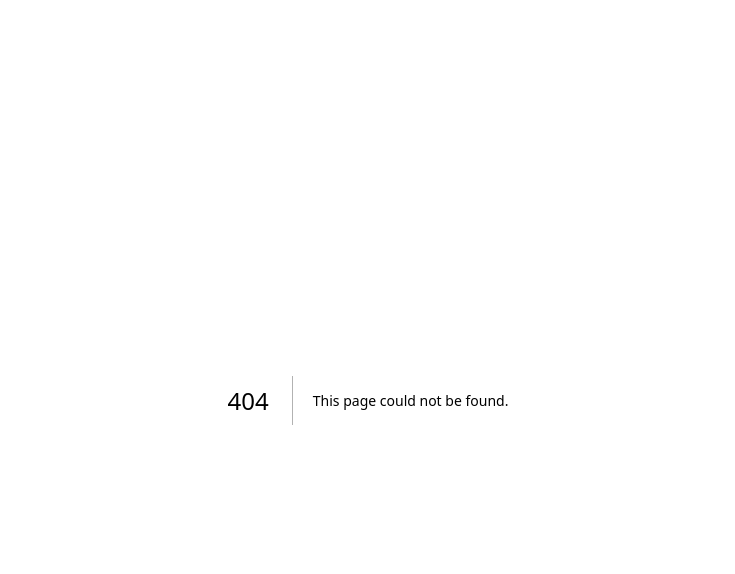
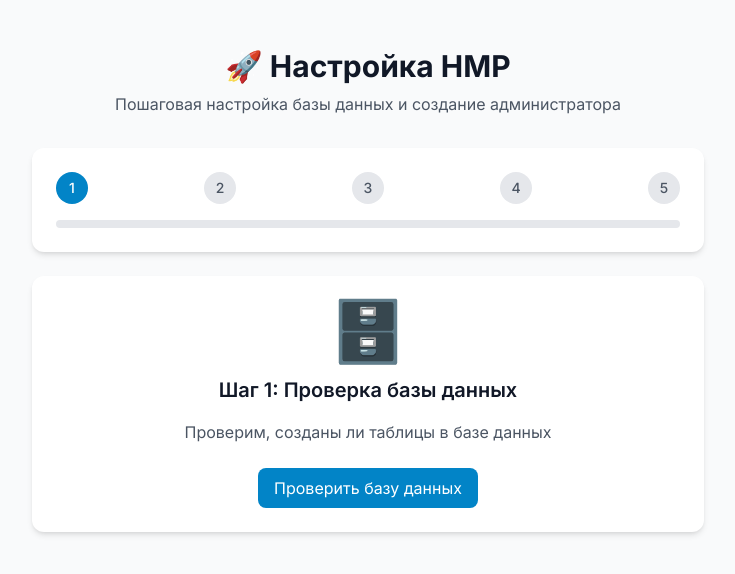
Before and after one commit to alexeysimashkin/nmr, a Next.js app: page /setup in a window 1280 px wide. Before the commit this address had no page. Shown: the top 574 px of the page, without its empty margins (272-1007 px from the left). Built offline with nearby package versions, Linux system fonts and the light colour scheme.

Commit message:
Create page.tsx

```diff
--- /dev/null
+++ b/app/setup/page.tsx
@@ -0,0 +1,250 @@
+'use client'
+
+import { useState } from 'react'
+import { useRouter } from 'next/navigation'
+
+export default function Setup() {
+  const [step, setStep] = useState(1)
+  const [sqlCode, setSqlCode] = useState('')
+  const [message, setMessage] = useState('')
+  const [loading, setLoading] = useState(false)
+  const [dbUrl, setDbUrl] = useState('')
+  const router = useRouter()
+
+  const checkDatabase = async () => {
+    setLoading(true)
+    setMessage('Проверяю базу данных...')
+
+    try {
+      const response = await fetch('/api/setup/check-db')
+      const data = await response.json()
+
+      if (data.tablesExist) {
+        setMessage('✅ База данных настроена! Таблицы существуют.')
+        setStep(3)
+      } else {
+        setMessage('❌ Таблицы не найдены. Нужно создать.')
+        setStep(2)
+      }
+    } catch (error) {
+      setMessage('❌ Ошибка подключения: ' + String(error))
+    } finally {
+      setLoading(false)
+    }
+  }
+
+  const createTables = async () => {
+    setLoading(true)
+    setMessage('Создаю таблицы...')
+
+    try {
+      const response = await fetch('/api/setup/create-tables')
+      const data = await response.json()
+
+      if (data.success) {
+        setMessage('✅ Таблицы созданы успешно!')
+        setStep(3)
+      } else {
+        setMessage('❌ Ошибка: ' + data.error)
+      }
+    } catch (error) {
+      setMessage('❌ Ошибка: ' + String(error))
+    } finally {
+      setLoading(false)
+    }
+  }
+
+  const createAdmin = async () => {
+    setLoading(true)
+    setMessage('Создаю администратора...')
+
+    try {
+      const response = await fetch('/api/setup/create-admin')
+      const data = await response.json()
+
+      if (data.success) {
+        setMessage('✅ Администратор создан! Email: admin@aso.ru, Пароль: admin123')
+        setStep(4)
+      } else {
+        setMessage('❌ Ошибка: ' + data.error)
+      }
+    } catch (error) {
+      setMessage('❌ Ошибка: ' + String(error))
+    } finally {
+      setLoading(false)
+    }
+  }
+
+  const createTestBooking = async () => {
+    setLoading(true)
+    setMessage('Создаю тестовое бронирование...')
+
+    try {
+      const response = await fetch('/api/setup/create-test-booking')
+      const data = await response.json()
+
+      if (data.success) {
+        setMessage('✅ Тестовое бронирование создано! Код: TEST01, Фамилия: Иванов')
+        setStep(5)
+      } else {
+        setMessage('❌ Ошибка: ' + data.error)
+      }
+    } catch (error) {
+      setMessage('❌ Ошибка: ' + String(error))
+    } finally {
+      setLoading(false)
+    }
+  }
+
+  return (
+    <div className="min-h-screen bg-gray-50 py-12 px-4">
+      <div className="max-w-2xl mx-auto">
+        <div className="text-center mb-8">
+          <h1 className="text-3xl font-bold text-gray-900 mb-2">
+            🚀 Настройка НМР
+          </h1>
+          <p className="text-gray-600">
+            Пошаговая настройка базы данных и создание администратора
+          </p>
+        </div>
+
+        {/* Прогресс */}
+        <div className="card mb-6">
+          <div className="flex items-center justify-between mb-4">
+            {[1, 2, 3, 4, 5].map((s) => (
+              <div
+                key={s}
+                className={`w-8 h-8 rounded-full flex items-center justify-center text-sm font-medium ${
+                  step >= s
+                    ? 'bg-aviation-600 text-white'
+                    : 'bg-gray-200 text-gray-600'
+                }`}
+              >
+                {step > s ? '✓' : s}
+              </div>
+            ))}
+          </div>
+          <div className="h-2 bg-gray-200 rounded-full">
+            <div
+              className="h-full bg-aviation-600 rounded-full transition-all"
+              style={{ width: `${(step - 1) * 25}%` }}
+            />
+          </div>
+        </div>
+
+        {/* Шаги */}
+        <div className="card">
+          {step === 1 && (
+            <div className="text-center">
+              <div className="text-6xl mb-4">🗄️</div>
+              <h2 className="text-xl font-semibold mb-4">Шаг 1: Проверка базы данных</h2>
+              <p className="text-gray-600 mb-6">
+                Проверим, созданы ли таблицы в базе данных
+              </p>
+              <button
+                onClick={checkDatabase}
+                disabled={loading}
+                className="btn-primary"
+              >
+                {loading ? 'Проверка...' : 'Проверить базу данных'}
+              </button>
+            </div>
+          )}
+
+          {step === 2 && (
+            <div className="text-center">
+              <div className="text-6xl mb-4">📋</div>
+              <h2 className="text-xl font-semibold mb-4">Шаг 2: Создание таблиц</h2>
+              <p className="text-gray-600 mb-6">
+                Нужно создать таблицы в базе данных
+              </p>
+              <button
+                onClick={createTables}
+                disabled={loading}
+                className="btn-primary"
+              >
+                {loading ? 'Создание...' : 'Создать таблицы'}
+              </button>
+            </div>
+          )}
+
+          {step === 3 && (
+            <div className="text-center">
+              <div className="text-6xl mb-4">👤</div>
+              <h2 className="text-xl font-semibold mb-4">Шаг 3: Создание администратора</h2>
+              <p className="text-gray-600 mb-6">
+                Создадим учётную запись администратора
+              </p>
+              <button
+                onClick={createAdmin}
+                disabled={loading}
+                className="btn-primary"
+              >
+                {loading ? 'Создание...' : 'Создать администратора'}
+              </button>
+            </div>
+          )}
+
+          {step === 4 && (
+            <div className="text-center">
+              <div className="text-6xl mb-4">✈️</div>
+              <h2 className="text-xl font-semibold mb-4">Шаг 4: Тестовое бронирование</h2>
+              <p className="text-gray-600 mb-6">
+                Создадим тестовое бронирование для проверки
+              </p>
+              <button
+                onClick={createTestBooking}
+                disabled={loading}
+                className="btn-primary"
+              >
+                {loading ? 'Создание...' : 'Создать бронирование'}
+              </button>
+            </div>
+          )}
+
+          {step === 5 && (
+            <div className="text-center">
+              <div className="text-6xl mb-4">🎉</div>
+              <h2 className="text-xl font-semibold mb-4">Готово!</h2>
+              <p className="text-gray-600 mb-6">
+                Всё настроено! Теперь можно пользоваться системой.
+              </p>
+              <div className="space-y-3">
+                <div className="bg-green-50 p-4 rounded-lg text-left">
+                  <p className="font-medium text-green-800">Данные администратора:</p>
+                  <p className="text-green-700">Email: admin@aso.ru</p>
+                  <p className="text-green-700">Пароль: admin123</p>
+                </div>
+                <div className="bg-blue-50 p-4 rounded-lg text-left">
+                  <p className="font-medium text-blue-800">Тестовое бронирование:</p>
+                  <p className="text-blue-700">Код: TEST01</p>
+                  <p className="text-blue-700">Фамилия: Иванов</p>
+                </div>
+                <div className="flex gap-3 justify-center mt-4">
+                  <a href="/admin/login" className="btn-primary">
+                    Войти как админ
+                  </a>
+                  <a href="/passenger" className="btn-secondary">
+                    Страница пассажира
+                  </a>
+                </div>
+              </div>
+            </div>
+          )}
+
+          {message && (
+            <div className={`mt-6 p-4 rounded-lg ${
+              message.includes('✅')
+                ? 'bg-green-50 text-green-800'
+                : message.includes('❌')
+                  ? 'bg-red-50 text-red-800'
+                  : 'bg-blue-50 text-blue-800'
+            }`}>
+              <p className="text-sm whitespace-pre-wrap">{message}</p>
+            </div>
+          )}
+        </div>
+      </div>
+    </div>
+  )
+}
```
